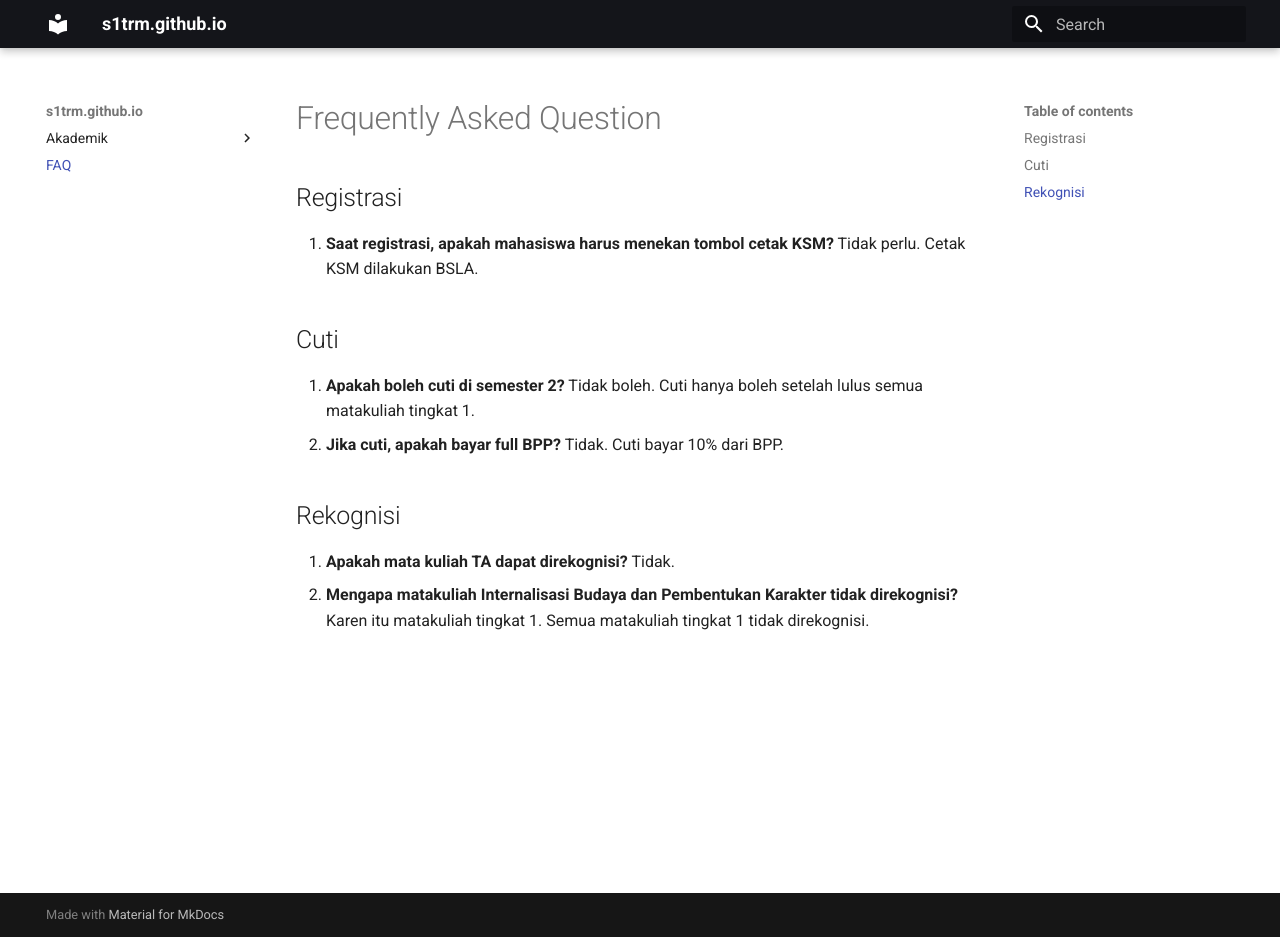
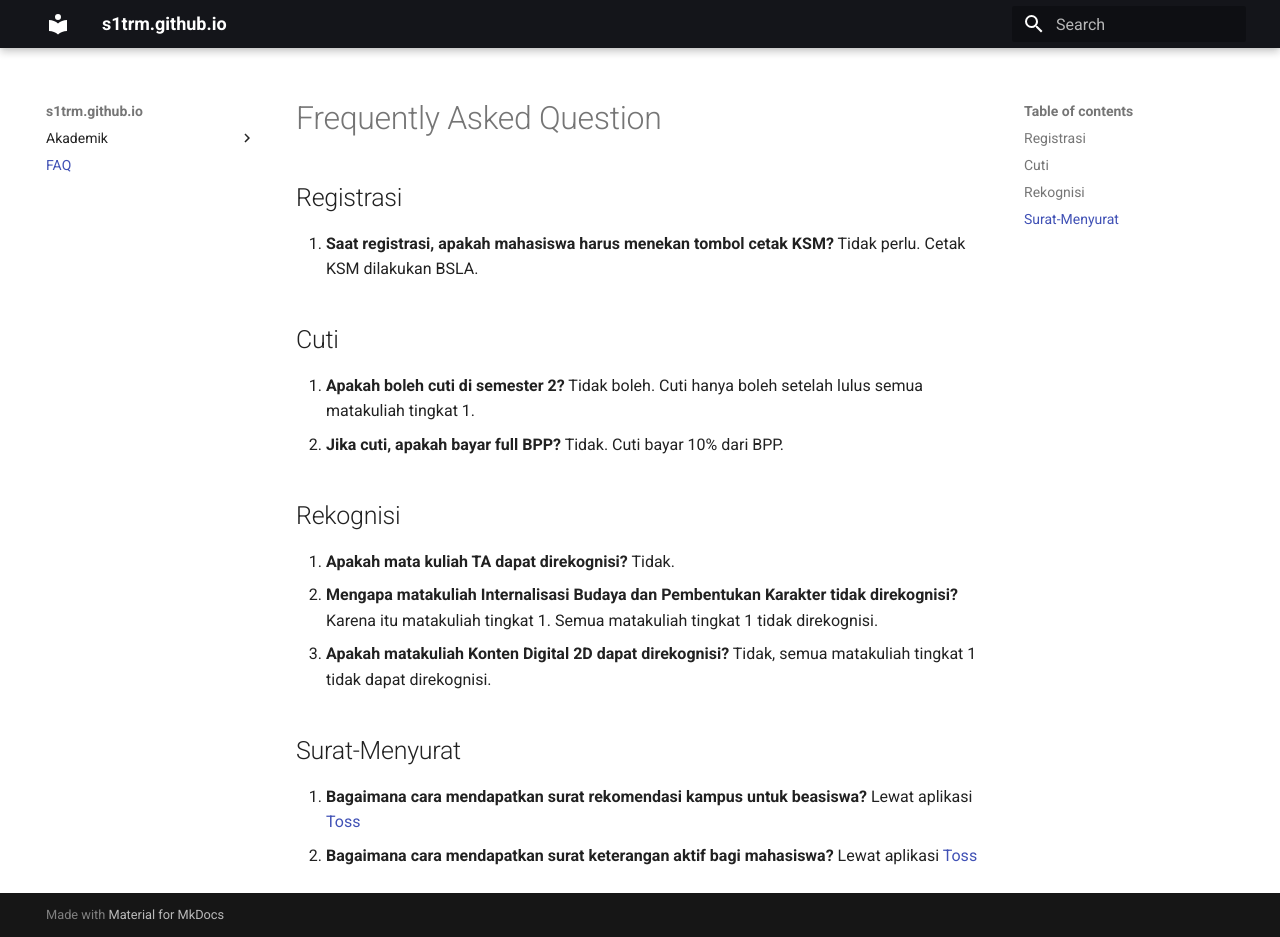
Before and after one commit to s1trm/knowledge, an MkDocs documentation site: the page built from docs/faq.md, in a window 1280 px wide and 937 px high. Built offline with MkDocs 1.6.1 and Material for MkDocs 9.7.7, drawn with Linux system fonts in a browser that asks for light colours.

Commit message:
tambah faq

```diff
--- a/docs/faq.md
+++ b/docs/faq.md
@@ -9,4 +9,9 @@
 
 ## Rekognisi
 1. **Apakah mata kuliah TA dapat direkognisi?** Tidak.
-1. **Mengapa matakuliah Internalisasi Budaya dan Pembentukan Karakter tidak direkognisi?** Karen itu matakuliah tingkat 1. Semua matakuliah tingkat 1 tidak direkognisi.
+1. **Mengapa matakuliah Internalisasi Budaya dan Pembentukan Karakter tidak direkognisi?** Karena itu matakuliah tingkat 1. Semua matakuliah tingkat 1 tidak direkognisi.
+1. **Apakah matakuliah Konten Digital 2D dapat direkognisi?** Tidak, semua matakuliah tingkat 1 tidak dapat direkognisi.
+
+## Surat-Menyurat
+1. **Bagaimana cara mendapatkan surat rekomendasi kampus untuk beasiswa?** Lewat aplikasi [Toss](https://toss.telkomuniversity.ac.id)
+1. **Bagaimana cara mendapatkan surat keterangan aktif bagi mahasiswa?** Lewat aplikasi [Toss](https://toss.telkomuniversity.ac.id)
```
